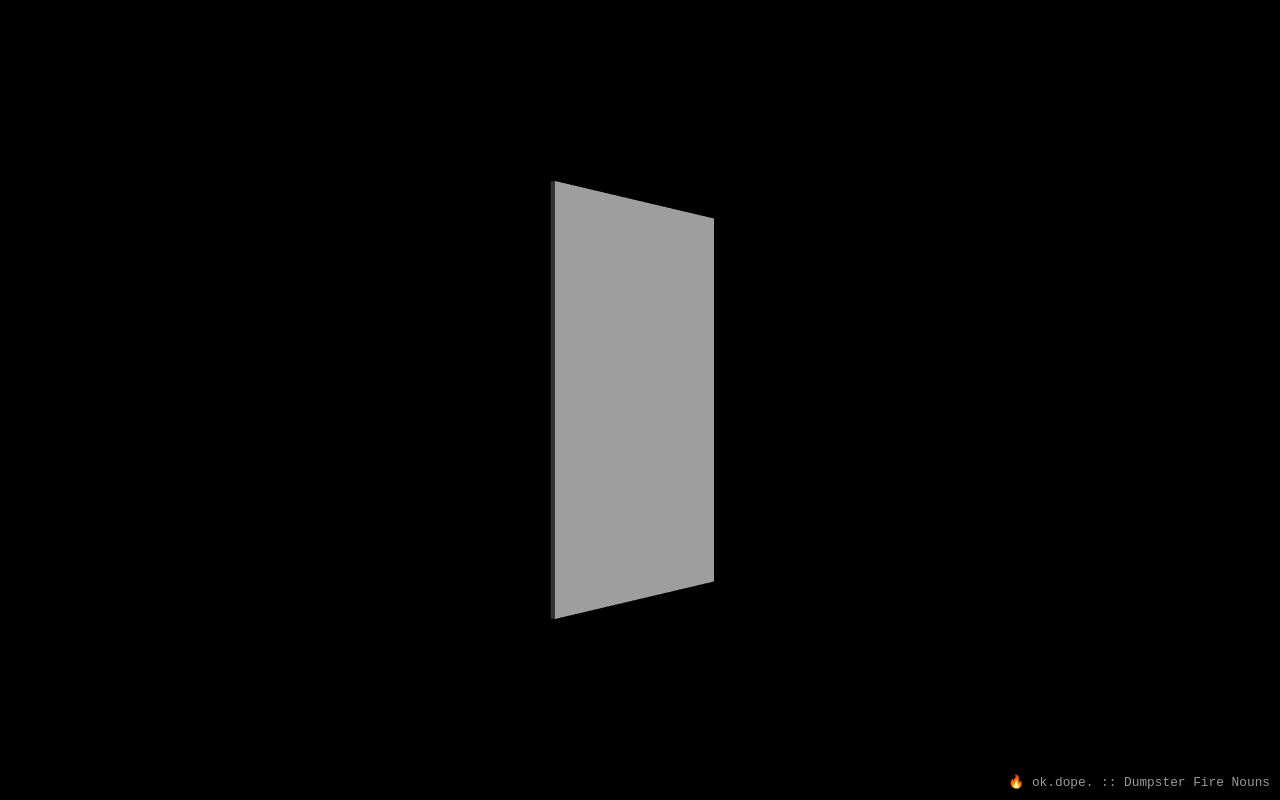
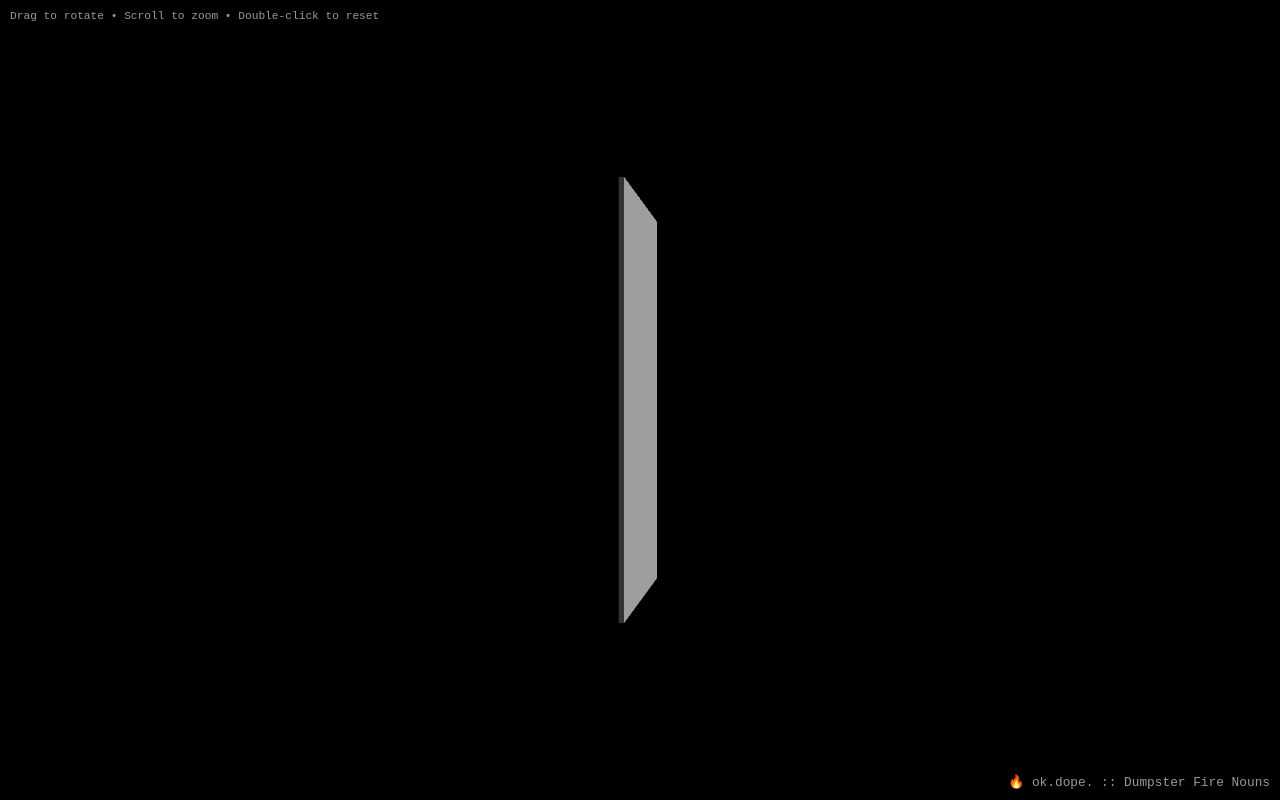
Before and after one commit to dopenoun/my-dumpster-nouns-card, a plain HTML site: page public/index.html in a window 1280 px wide. Drawn offline with nearby package versions, Linux system fonts and the light colour scheme.

Commit message:
Update index.html

```diff
--- a/public/index.html
+++ b/public/index.html
@@ -24,6 +24,10 @@
       width: 100%;
       height: 100%;
       display: block;
+      cursor: grab;
+    }
+    canvas#cardCanvas:active {
+      cursor: grabbing;
     }
     .watermark {
       position: absolute;
@@ -32,46 +36,43 @@
       color: #999;
       font-size: 0.8rem;
     }
+    .controls-info {
+      position: absolute;
+      top: 10px;
+      left: 10px;
+      color: #999;
+      font-size: 0.7rem;
+    }
   </style>
 </head>
 <body>
   <div id="viewer-wrapper">
     <canvas id="cardCanvas"></canvas>
   </div>
+  <div class="controls-info">
+    Drag to rotate • Scroll to zoom • Double-click to reset
+  </div>
   <div class="watermark">🔥 <code>ok.dope.</code> :: Dumpster Fire Nouns</div>
 
-  <!-- Load Three.js from CDN (non-module version) -->
+  <!-- Load Three.js from CDN -->
   <script src="https://cdnjs.cloudflare.com/ajax/libs/three.js/r128/three.min.js"></script>
-  <script src="https://cdnjs.cloudflare.com/ajax/libs/three.js/r128/examples/js/controls/OrbitControls.js"></script>
 
   <script>
     console.log("🚀 Dumpster Fire viewer initialized");
     console.log("THREE loaded:", THREE);
 
-    // Scene
+    // Scene setup
     const scene = new THREE.Scene();
-    console.log("Scene created:", scene);
-
     const camera = new THREE.PerspectiveCamera(35, window.innerWidth / window.innerHeight, 0.1, 1000);
     camera.position.z = 8;
-    console.log("Camera created:", camera);
 
-    // Get canvas element
     const canvas = document.getElementById('cardCanvas');
-    console.log("Canvas element:", canvas);
-
-    if (!canvas) {
-      console.error("❌ Canvas not found!");
-    }
-
-    // Renderer
     const renderer = new THREE.WebGLRenderer({
       canvas: canvas,
       antialias: true
     });
     renderer.setSize(window.innerWidth, window.innerHeight);
     renderer.setPixelRatio(window.devicePixelRatio);
-    console.log("Renderer created:", renderer);
 
     // Lights
     const light = new THREE.PointLight(0xffffff, 1);
@@ -80,109 +81,143 @@
 
     const ambient = new THREE.AmbientLight(0xffffff, 0.6);
     scene.add(ambient);
-    console.log("Lights added");
 
-    // Create fallback materials first
+    // Create card
     const fallbackMaterial = new THREE.MeshBasicMaterial({ color: 0xff00ff });
-    console.log("Fallback material created");
-
-    // Create card geometry and initial materials
     const materials = [
-      new THREE.MeshBasicMaterial({ color: 0x333333 }), // right
-      new THREE.MeshBasicMaterial({ color: 0x333333 }), // left
-      new THREE.MeshBasicMaterial({ color: 0x333333 }), // top
-      new THREE.MeshBasicMaterial({ color: 0x333333 }), // bottom
-      fallbackMaterial, // front - will be replaced if texture loads
-      fallbackMaterial  // back - will be replaced if texture loads
+      new THREE.MeshBasicMaterial({ color: 0x333333 }),
+      new THREE.MeshBasicMaterial({ color: 0x333333 }),
+      new THREE.MeshBasicMaterial({ color: 0x333333 }),
+      new THREE.MeshBasicMaterial({ color: 0x333333 }),
+      fallbackMaterial, // front
+      fallbackMaterial  // back
     ];
 
     const geometry = new THREE.BoxGeometry(1.8, 2.5, 0.03);
     const card = new THREE.Mesh(geometry, materials);
     scene.add(card);
-    console.log("Card created and added to scene");
 
-    // Load textures after card is created
+    // Load textures
     const loader = new THREE.TextureLoader();
+    loader.load('./textures/giselle_front.png', function(texture) {
+      materials[4] = new THREE.MeshBasicMaterial({ map: texture });
+      card.material = materials;
+      console.log("✅ Front texture loaded");
+    });
+    loader.load('./textures/giselle_back.png', function(texture) {
+      materials[5] = new THREE.MeshBasicMaterial({ map: texture });
+      card.material = materials;
+      console.log("✅ Back texture loaded");
+    });
 
-    // Front texture
-    loader.load(
-      './textures/giselle_front.png',
-      function(texture) {
-        console.log("✅ Front texture loaded successfully");
-        materials[4] = new THREE.MeshBasicMaterial({ map: texture });
-        card.material = materials;
-      },
-      function(progress) {
-        console.log("Front texture loading progress:", progress);
-      },
-      function(error) {
-        console.error("❌ Front texture failed to load:", error);
-        console.log("Using fallback material for front");
+    // Manual controls
+    let isMouseDown = false;
+    let mouseX = 0;
+    let mouseY = 0;
+    let targetRotationX = 0;
+    let targetRotationY = 0;
+    let currentRotationX = 0;
+    let currentRotationY = 0;
+    let zoom = 8;
+
+    // Mouse events
+    canvas.addEventListener('mousedown', function(event) {
+      isMouseDown = true;
+      mouseX = event.clientX;
+      mouseY = event.clientY;
+    });
+
+    canvas.addEventListener('mousemove', function(event) {
+      if (!isMouseDown) return;
+
+      const deltaX = event.clientX - mouseX;
+      const deltaY = event.clientY - mouseY;
+
+      targetRotationY += deltaX * 0.01;
+      targetRotationX += deltaY * 0.01;
+
+      mouseX = event.clientX;
+      mouseY = event.clientY;
+    });
+
+    canvas.addEventListener('mouseup', function() {
+      isMouseDown = false;
+    });
+
+    canvas.addEventListener('mouseleave', function() {
+      isMouseDown = false;
+    });
+
+    // Zoom with mouse wheel
+    canvas.addEventListener('wheel', function(event) {
+      event.preventDefault();
+      zoom += event.deltaY * 0.01;
+      zoom = Math.max(3, Math.min(20, zoom)); // Limit zoom range
+      camera.position.z = zoom;
+    });
+
+    // Double-click to reset
+    canvas.addEventListener('dblclick', function() {
+      targetRotationX = 0;
+      targetRotationY = 0;
+      zoom = 8;
+      camera.position.z = zoom;
+    });
+
+    // Touch events for mobile
+    let touchStartX = 0;
+    let touchStartY = 0;
+
+    canvas.addEventListener('touchstart', function(event) {
+      event.preventDefault();
+      if (event.touches.length === 1) {
+        touchStartX = event.touches[0].clientX;
+        touchStartY = event.touches[0].clientY;
       }
-    );
+    });
 
-    // Back texture
-    loader.load(
-      './textures/giselle_back.png',
-      function(texture) {
-        console.log("✅ Back texture loaded successfully");
-        materials[5] = new THREE.MeshBasicMaterial({ map: texture });
-        card.material = materials;
-      },
-      function(progress) {
-        console.log("Back texture loading progress:", progress);
-      },
-      function(error) {
-        console.error("❌ Back texture failed to load:", error);
-        console.log("Using fallback material for back");
+    canvas.addEventListener('touchmove', function(event) {
+      event.preventDefault();
+      if (event.touches.length === 1) {
+        const deltaX = event.touches[0].clientX - touchStartX;
+        const deltaY = event.touches[0].clientY - touchStartY;
+
+        targetRotationY += deltaX * 0.01;
+        targetRotationX += deltaY * 0.01;
+
+        touchStartX = event.touches[0].clientX;
+        touchStartY = event.touches[0].clientY;
       }
-    );
+    });
 
-    // Controls (check if OrbitControls is available)
-    let controls;
-    try {
-      controls = new THREE.OrbitControls(camera, renderer.domElement);
-      controls.enableZoom = true;
-      controls.enablePan = true;
-      controls.enableDamping = true;
-      controls.dampingFactor = 0.05;
-      controls.autoRotate = true;
-      controls.autoRotateSpeed = 2.0; // Faster rotation
-      console.log("Controls created with OrbitControls");
-    } catch (error) {
-      console.log("OrbitControls not available - using manual rotation only");
-    }
-
-    // Handle window resize
+    // Window resize
     window.addEventListener('resize', function() {
       camera.aspect = window.innerWidth / window.innerHeight;
       camera.updateProjectionMatrix();
       renderer.setSize(window.innerWidth, window.innerHeight);
     });
 
-    // Animate
-    let frameCount = 0;
+    // Animation loop
     function animate() {
       requestAnimationFrame(animate);
 
-      if (frameCount % 60 === 0) { // Log every 60 frames
-        console.log("Animation running, frame:", frameCount);
+      // Smooth rotation interpolation
+      currentRotationX += (targetRotationX - currentRotationX) * 0.1;
+      currentRotationY += (targetRotationY - currentRotationY) * 0.1;
+
+      card.rotation.x = currentRotationX;
+      card.rotation.y = currentRotationY;
+
+      // Auto-rotate when not interacting
+      if (!isMouseDown) {
+        targetRotationY += 0.005;
       }
-      frameCount++;
 
-      if (controls) {
-        controls.update();
-      } else {
-        // Manual rotation if no controls
-        card.rotation.y += 0.01; // Faster manual rotation
-      }
       renderer.render(scene, camera);
     }
 
-    console.log("Starting animation loop");
     animate();
-
-    console.log("🔥 Setup complete - you should see a rotating card!");
+    console.log("🔥 Manual controls active - drag to rotate, scroll to zoom!");
   </script>
 </body>
 </html>
```
